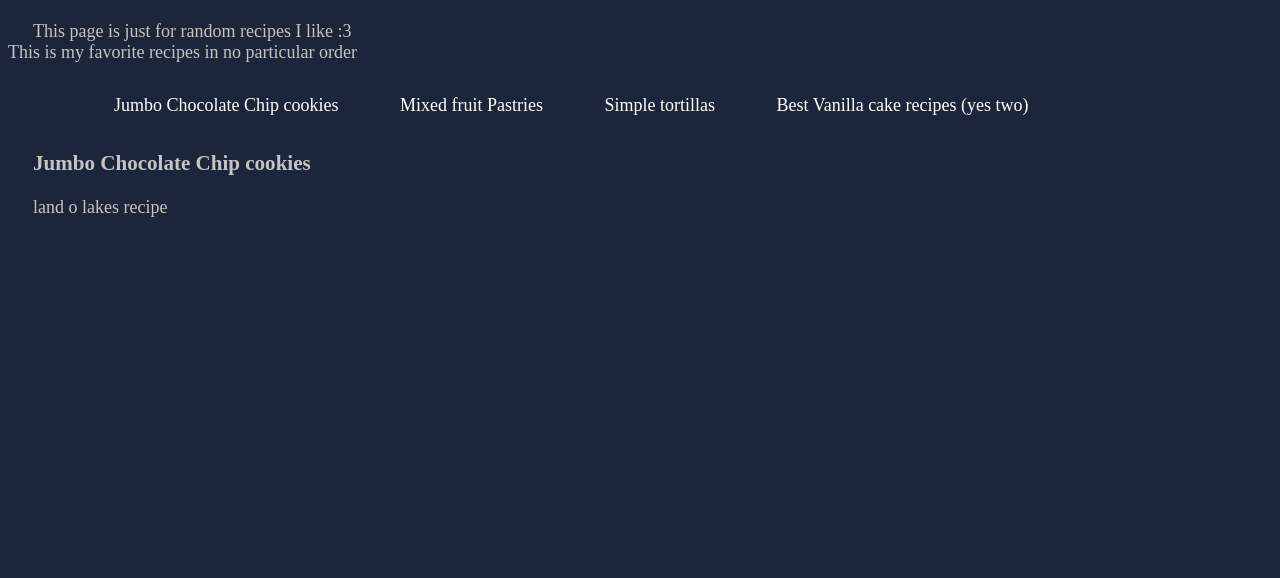
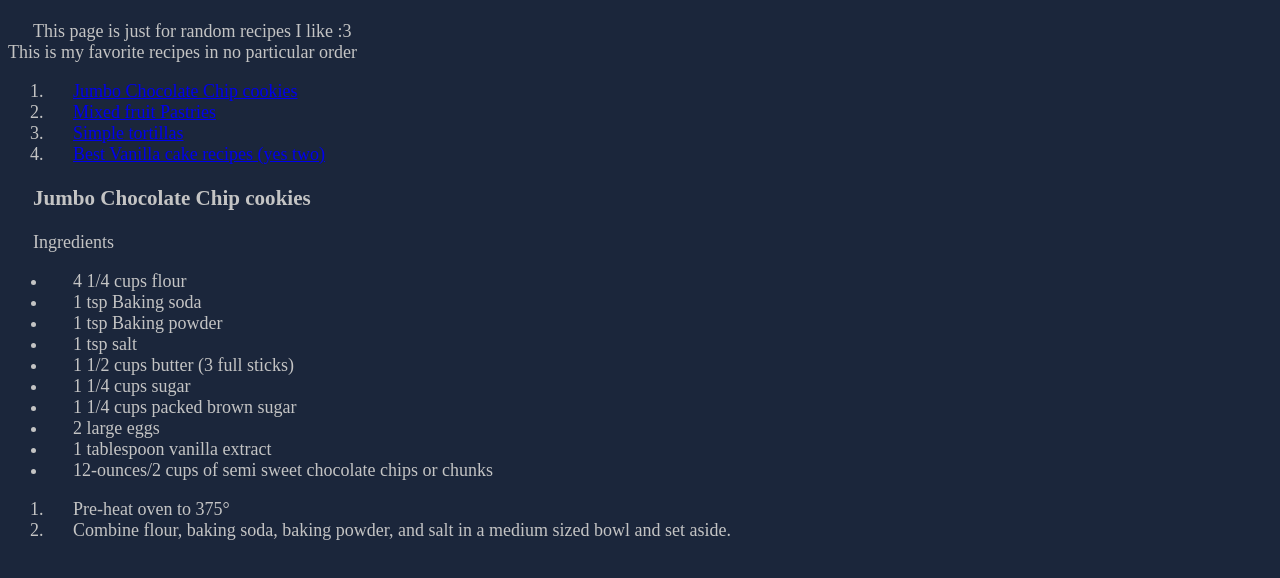
Before and after one commit to Rosy581/Rosy581.github.io, a plain HTML site: page recipes/recipe.html in a window 1280 px wide. Shown: the part 126-704 px from the top of the page. Drawn offline with Linux system fonts and the light colour scheme.

Commit message:
might break (please dont :3)

```diff
--- a/recipes/recipe.html
+++ b/recipes/recipe.html
@@ -29,8 +29,50 @@
         Jumbo Chocolate Chip cookies
     </h3>
     <p>
-        land o lakes recipe
+        Ingredients
+        <ul>
+            <li>
+                4 1/4 cups flour
+            </li>
+            <li>
+                1 tsp Baking soda
+            </li>
+            <li>
+                1 tsp Baking powder
+            </li>
+            <li>
+                1 tsp salt
+            </li>
+            <li>
+                1 1/2 cups butter (3 full sticks)
+            </li>
+            <li>
+                1 1/4 cups sugar
+            </li>
+            <li>
+                1 1/4 cups packed brown sugar
+            </li>
+            <li>
+                2 large eggs
+            </li>
+            <li>
+                1 tablespoon vanilla extract
+            </li>
+            <li>
+                12-ounces/2 cups of semi sweet chocolate chips or chunks
+            </li>
+        </ul>
+        <p>
+            <ol>
+               <li>
+                Pre-heat oven to 375°
+               </li> <li>
+                Combine flour, baking soda, baking powder, and salt in a medium sized bowl and set aside.
+               </li>
+            </ol>
+        </p>
     </p>
+
 </div>
 <body>
 </body>
--- a/recipes/style.css
+++ b/recipes/style.css
@@ -27,13 +27,13 @@ body {
     background-color: #0D1B2A;
 }
 
-li {
+#Nav_bar li {
     display: inline-block;
     margin: 0;
     padding: 0;
 }
 
-li a {
+#Nav_bar li a {
     display: block;
     color: white;
     text-align: center;
@@ -41,14 +41,6 @@ li a {
     text-decoration: none;
 }
 
-li a:hover {
+#Nav_bar li a:hover {
     background-color: #3D424E;
 }
-
-#Nav_bar li:first-child a {
-    padding: 0;
-}
-
-#Nav_bar li:first-child img {
-    margin: 0;
-}
```
